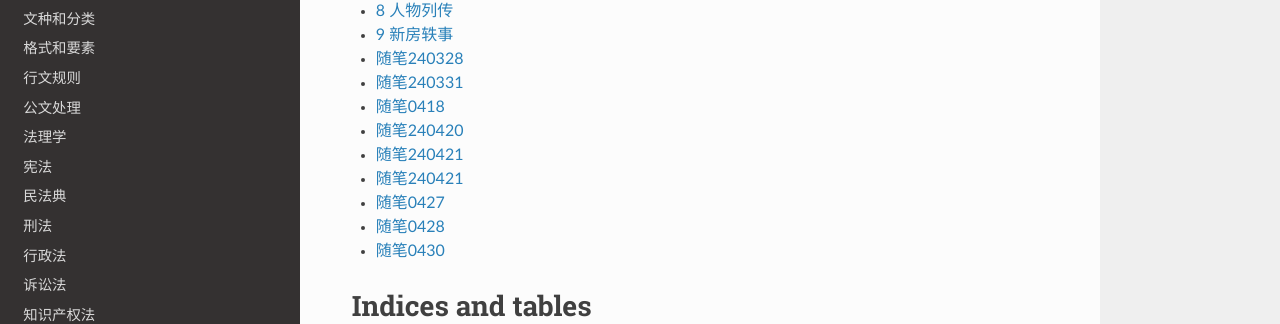
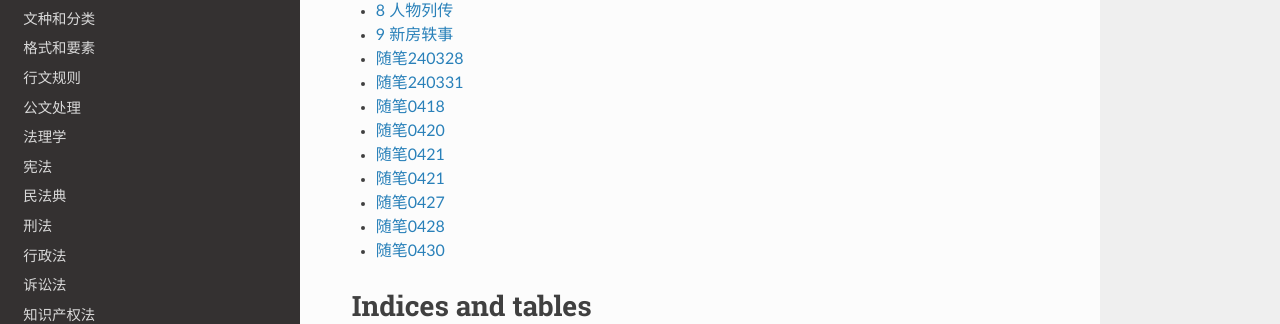
Before and after one commit to ChaselWang/Sphinx, a Sphinx documentation site: the page built from source/index.rst, in a window 1280 px wide and 900 px high, scrolled down 1277 px. Shown: the part 281-605 px from the top of the window. Built offline with Sphinx 7.4.7 and the Read the Docs theme 2.0.0, drawn with Linux system fonts in a browser that asks for light colours.

Commit message:
update source/2404随笔.md.
Signed-off-by: 固若鸡汤 <10715193+wwwcw@user.noreply.gitee.com>

```diff
--- a/source/2404随笔.md
+++ b/source/2404随笔.md
@@ -27,7 +27,7 @@
 
 ****
 
-## 随笔240420
+## 随笔0420
 
 一个人如果不知道自己想要什么，那是非常可悲的。之前写过规划，现在也懒得去找了，毕竟太费时间，我的脑容量不准我有太大的规划。
 
@@ -37,7 +37,7 @@
 
 ****
 
-## 随笔240421
+## 随笔0421
 
 #999随笔
 
@@ -53,7 +53,7 @@
 
 ****
 
-## 随笔240421
+## 随笔0421
 
 1959~1961三年自然灾害
 
```
